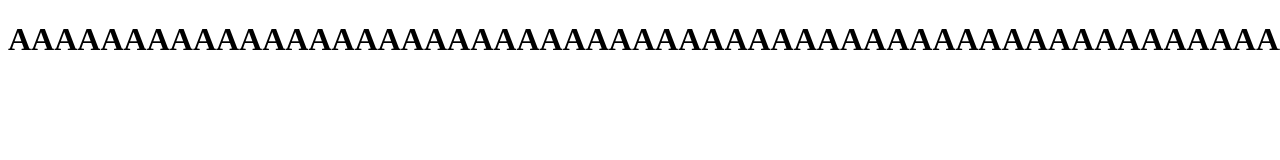
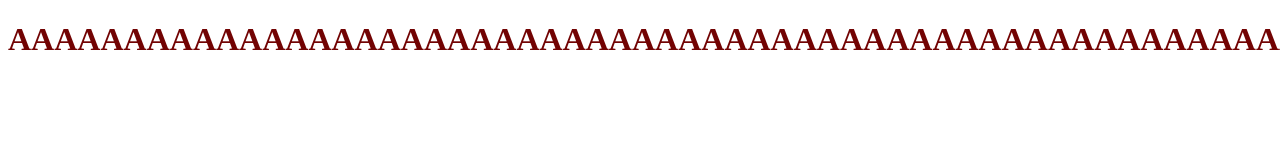
Before and after one commit to DesislavPavlov/FirstRepo, a plain HTML site: page index.html in a window 1280 px wide. Shown: the top 160 px of the page. Drawn offline with Linux system fonts and the light colour scheme.

Commit message:
Add color and hover to h1

```diff
--- a/index.html
+++ b/index.html
@@ -4,6 +4,17 @@
     <meta charset="UTF-8">
     <meta name="viewport" content="width=device-width, initial-scale=1.0">
     <title>Oh mama...</title>
+
+    <style>
+        h1{
+            font-weight: 600;
+            color: rgb(114, 3, 3);
+        }
+
+        h1:hover{
+            color: rgb(212, 1, 1);
+        }
+    </style>
 </head>
 <body>
     <h1>AAAAAAAAAAAAAAAAAAAAAAAAAAAAAAAAAAAAAAAAAAAAAAAAAAAAAAAAAA</h1>
```
